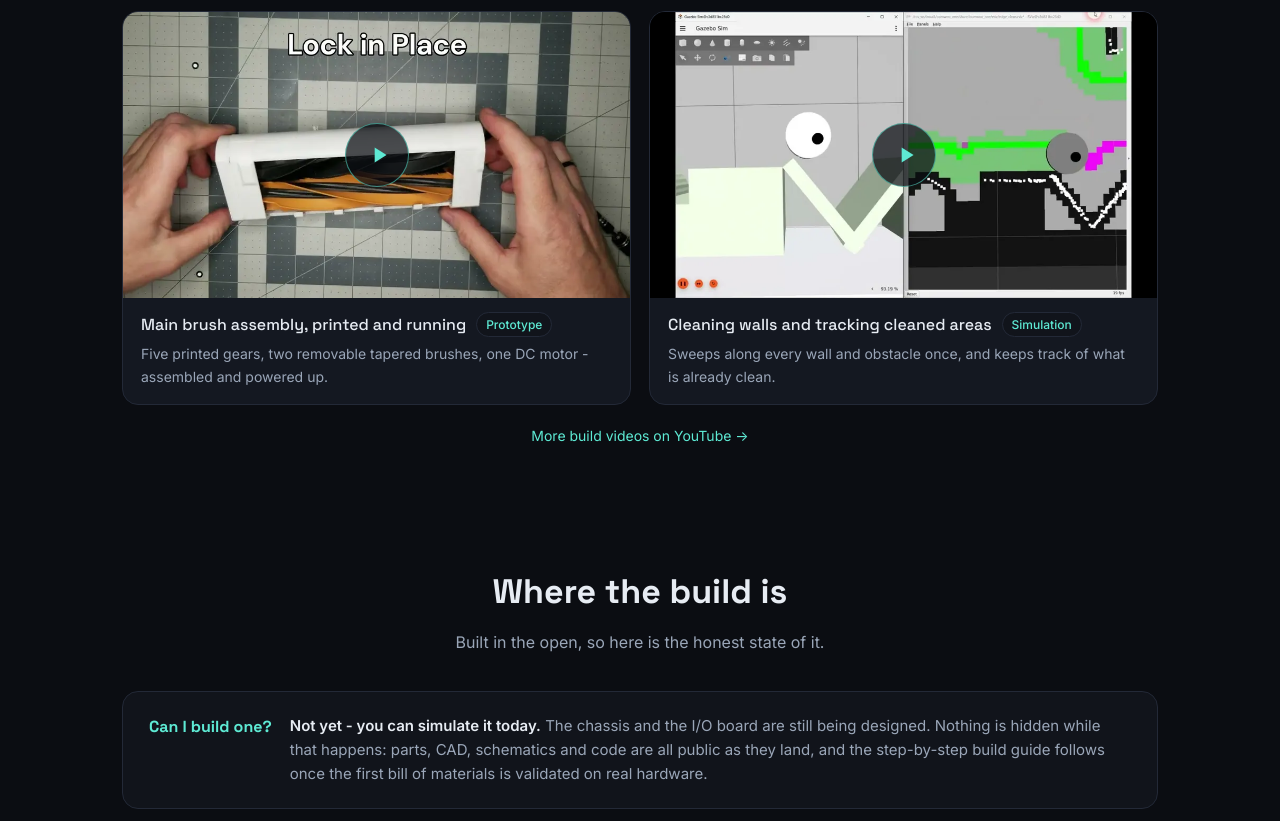
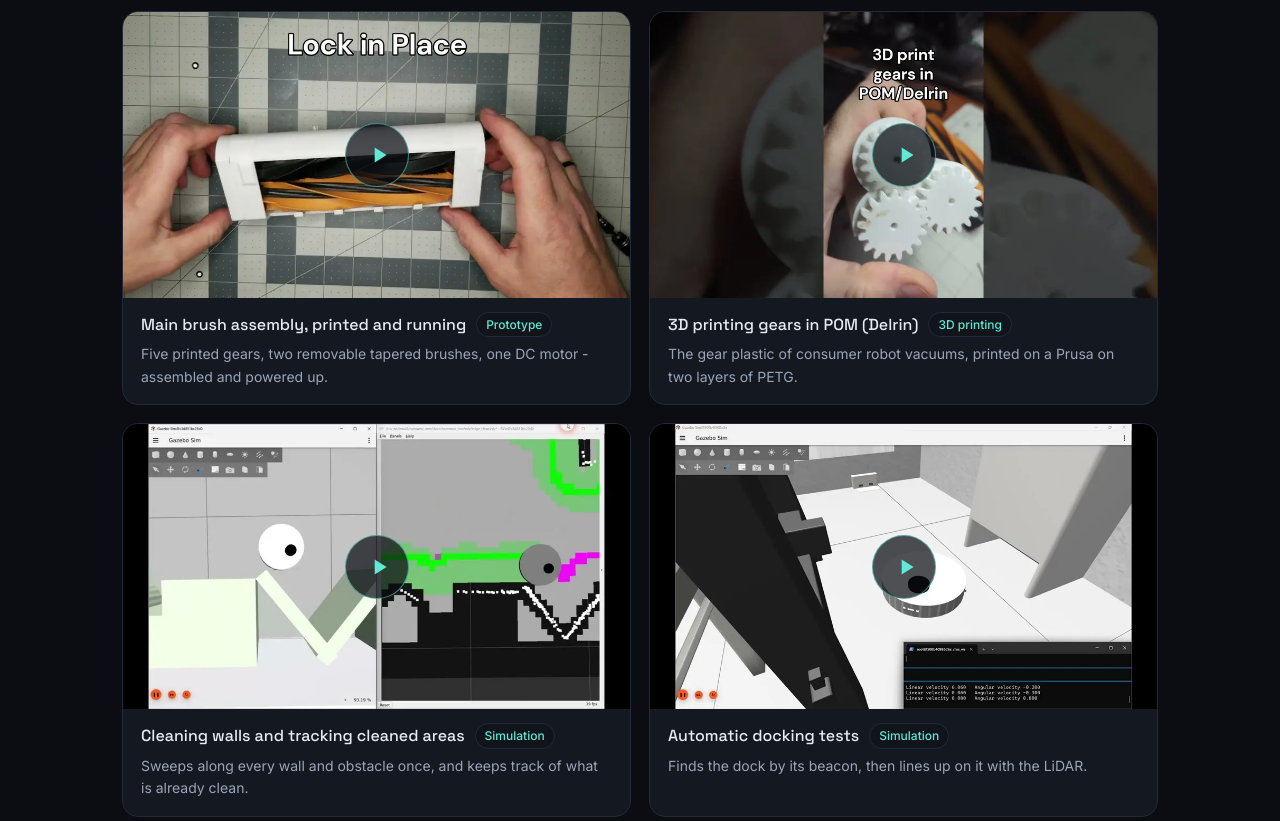
Before and after one commit to oomwoo/oomwoo.github.io, a plain HTML site: page index.html in a window 1280 px wide. Shown: the part 1780-2601 px from the top of the page. Drawn offline with Linux system fonts and the light colour scheme.

Commit message:
Landing: eight showcase videos (POM and docking clips back); front sensors ~126°
Co-Authored-By: Claude Opus 5.5 <noreply@anthropic.com>

```diff
--- a/index.html
+++ b/index.html
@@ -312,7 +312,7 @@
         </a>
         <figcaption>
           <div class="vid-title">Front sensors: obstacles and the dock <span class="vid-tag">3D design</span></div>
-          <p>Two time-of-flight sensors see 120° ahead at 16x8 pixels, with an IR receiver beside each to find the dock.</p>
+          <p>Two time-of-flight sensors see ~126° ahead at 16x8 pixels, with an IR receiver beside each to find the dock.</p>
         </figcaption>
       </figure>
       <figure class="vid">
@@ -356,6 +356,16 @@
         </figcaption>
       </figure>
       <figure class="vid">
+        <a class="vid-frame" href="https://youtu.be/B2pjhN6iHlQ" data-yt="B2pjhN6iHlQ" aria-label="Play video: 3D printing gears in POM (Delrin)">
+          <img src="assets/video/B2pjhN6iHlQ.webp" width="960" height="540" loading="lazy" alt="">
+          <span class="vid-play"><svg viewBox="0 0 24 24" aria-hidden="true"><path d="M8 5v14l11-7z"/></svg></span>
+        </a>
+        <figcaption>
+          <div class="vid-title">3D printing gears in POM (Delrin) <span class="vid-tag">3D printing</span></div>
+          <p>The gear plastic of consumer robot vacuums, printed on a Prusa on two layers of PETG.</p>
+        </figcaption>
+      </figure>
+      <figure class="vid">
         <a class="vid-frame" href="https://youtu.be/qNMa3b2B7JA" data-yt="qNMa3b2B7JA" aria-label="Play video: Cleaning walls and tracking cleaned areas">
           <img src="assets/video/qNMa3b2B7JA.webp" width="960" height="540" loading="lazy" alt="">
           <span class="vid-play"><svg viewBox="0 0 24 24" aria-hidden="true"><path d="M8 5v14l11-7z"/></svg></span>
@@ -363,6 +373,16 @@
         <figcaption>
           <div class="vid-title">Cleaning walls and tracking cleaned areas <span class="vid-tag">Simulation</span></div>
           <p>Sweeps along every wall and obstacle once, and keeps track of what is already clean.</p>
+        </figcaption>
+      </figure>
+      <figure class="vid">
+        <a class="vid-frame" href="https://youtu.be/CY2X2mhrebw" data-yt="CY2X2mhrebw" aria-label="Play video: Automatic docking tests">
+          <img src="assets/video/CY2X2mhrebw.webp" width="960" height="540" loading="lazy" alt="">
+          <span class="vid-play"><svg viewBox="0 0 24 24" aria-hidden="true"><path d="M8 5v14l11-7z"/></svg></span>
+        </a>
+        <figcaption>
+          <div class="vid-title">Automatic docking tests <span class="vid-tag">Simulation</span></div>
+          <p>Finds the dock by its beacon, then lines up on it with the LiDAR.</p>
         </figcaption>
       </figure>
     </div>
```
Also changed, not shown: assets/video/B2pjhN6iHlQ.webp (added), assets/video/CY2X2mhrebw.webp (added).
